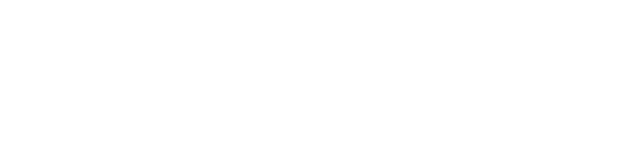
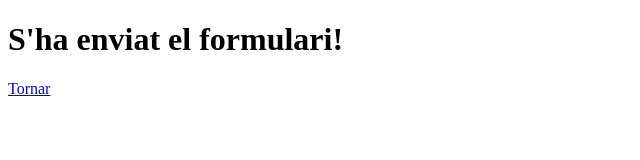
Before and after one commit to paupedros/M04, a plain HTML site: page Practica4/formulari_enviat.html in a window 1280 px wide. Shown: the whole page, without its empty margins (0-640 px from the left). Drawn offline with Linux system fonts and the light colour scheme.

Commit message:
Co-authored-by: Helenagapr <Helenagapr@users.noreply.github.com>

```diff
--- a/Practica4/formulari_enviat.html
+++ b/Practica4/formulari_enviat.html
@@ -6,6 +6,8 @@
     <title>Formulari</title>
 </head>
 <body>
-
+    <h1>S'ha enviat el formulari!</h1>
+    <!--botó per tornar al formulari-->
+    <a href="formulari.html">Tornar</a>
 </body>
 </html>
```
